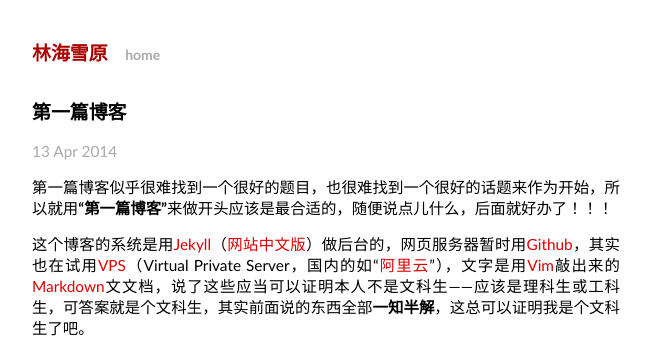
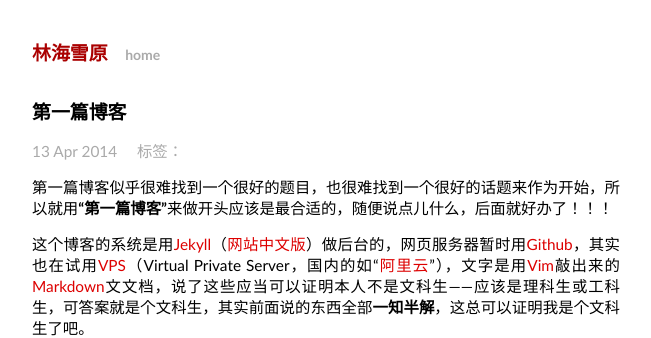
Before and after one commit to baixueyuan/jekyll, a Jekyll site: the page built from _posts/2014-04-13-First-Blog.md, in a window 1280 px wide. Shown: the top 338 px of the page, without its empty margins (314-965 px from the left). Built offline with Jekyll 4.4.1, drawn with Linux system fonts in a browser that asks for light colours; some web fonts are replaced; Markdown is read by kramdown in place of the engine named in the settings.

Commit message:
Update post.html

```diff
--- a/_layouts/post.html
+++ b/_layouts/post.html
@@ -1,10 +1,22 @@
 ---
 layout: default
 ---
+
 <h1>{{ page.title }}</h1>
-<p class="meta">{{ page.date | date_to_string }}</p>
-<p class="meta">{{ page.tags }}</p>
+
+<p class="meta">{{ page.date | date_to_string }}&nbsp;&nbsp;&nbsp;&nbsp;
+
+{{% if page.tags %}}
+  <span class="tag">标签：
+    {{% for tag in page.tags %}}
+      {{ tags }}&nbsp;
+    {{% endfor %}}
+  </span>
+</p>
+{{% endif %}}
 
 <div class="post">
+
 {{ content }}
+
 </div>
```
